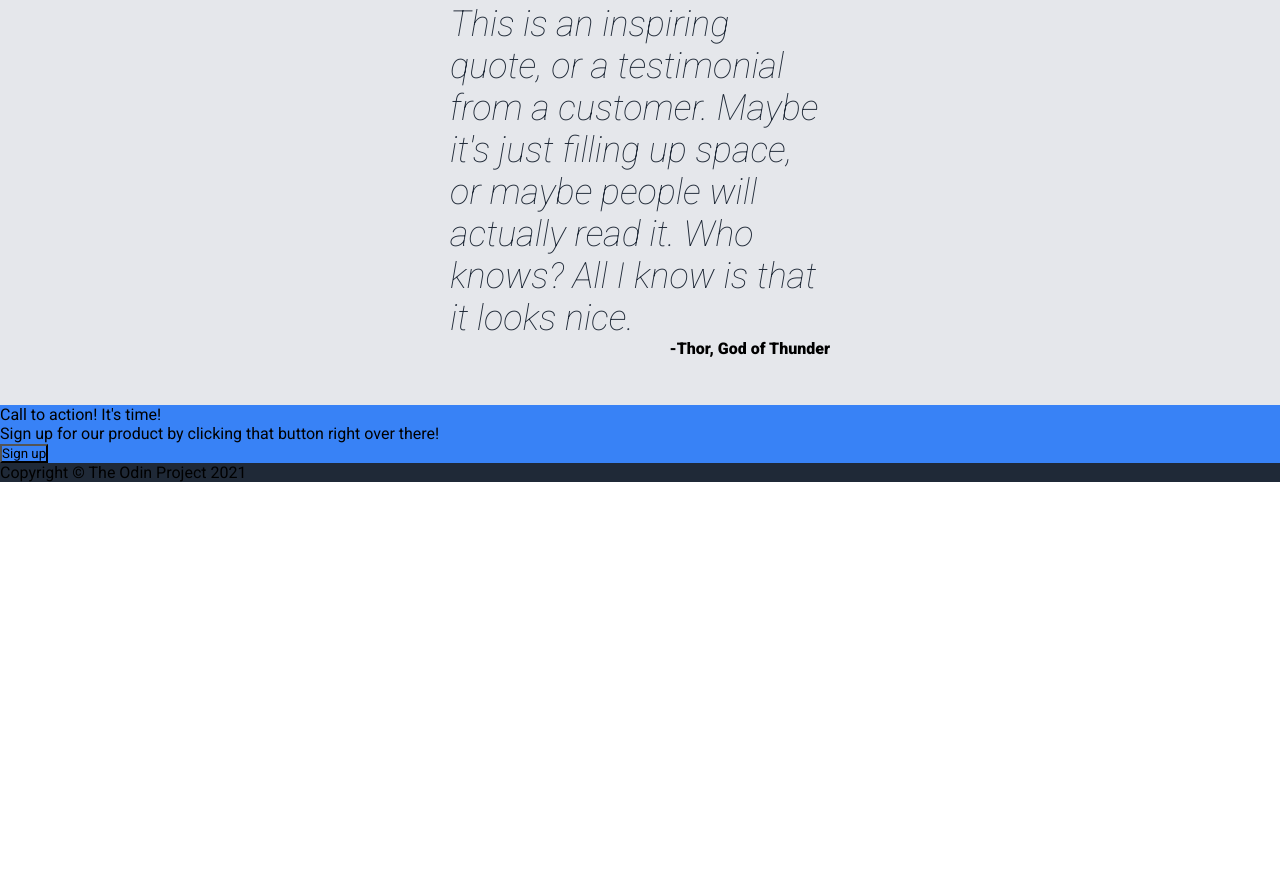
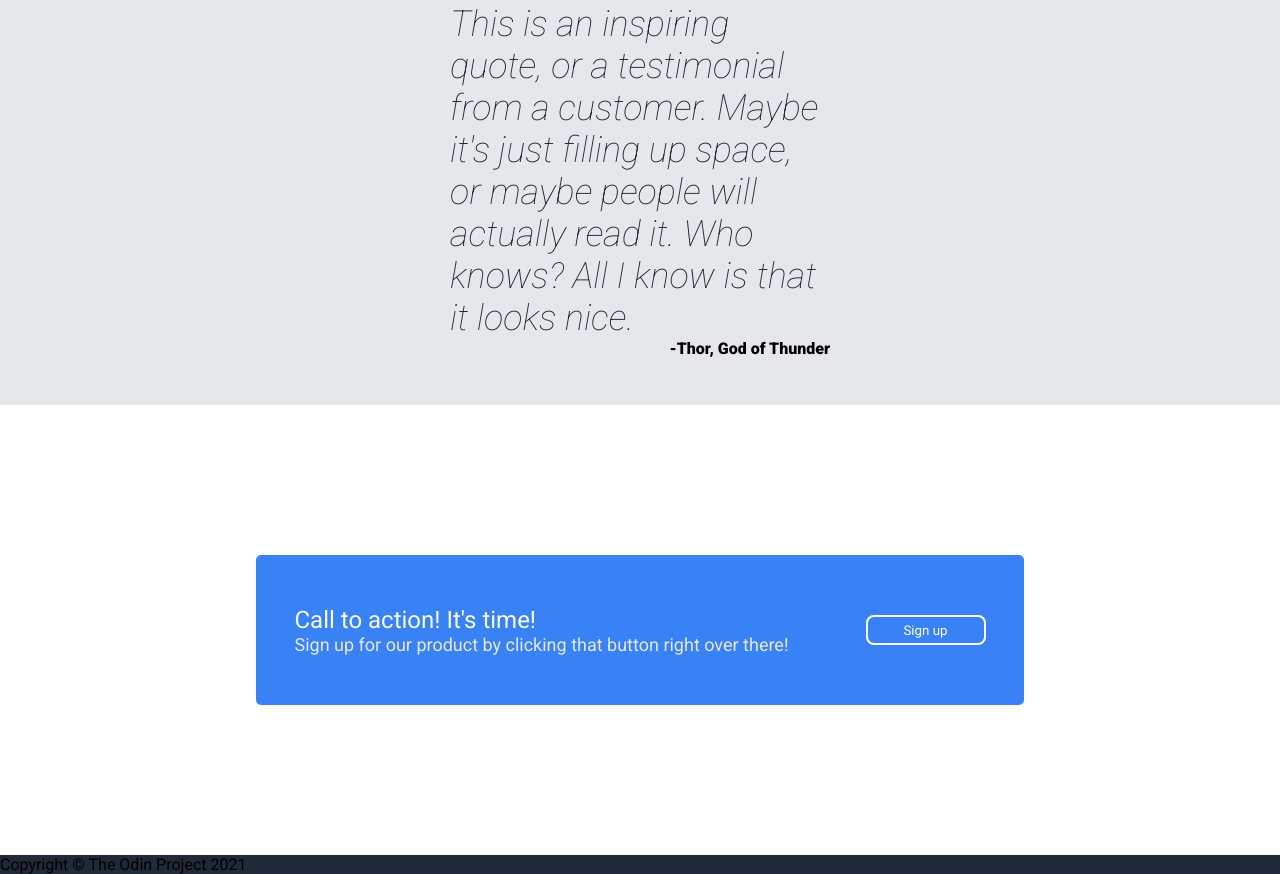
Before and after one commit to berin3/odin-landing-page, a plain HTML site: page index.html in a window 1280 px wide. Shown: the part 876-1750 px from the top of the page. Before the commit the page ends 1358 px from the top, so only its background shows below. Drawn offline with Linux system fonts and the light colour scheme.

Commit message:
Add Ad style

```diff
--- a/index.html
+++ b/index.html
@@ -61,8 +61,8 @@
     <div class="ad-space">
         <div class="ad">
             <div class="ad-left">
-                <p>Call to action! It's time!</p>
-                <p>Sign up for our product by clicking that button right over there!</p>
+                <p class="ad-title">Call to action! It's time!</p>
+                <p class="ad-description">Sign up for our product by clicking that button right over there!</p>
             </div>
             <button>Sign up</button>
         </div>
--- a/styles.css
+++ b/styles.css
@@ -23,7 +23,7 @@ body {
     background-color: #E5E7EB;
 }
 
-.logo {
+.logo, .ad-title {
     color: #F9FAF8;
     font-size: 24px;
 }
@@ -34,7 +34,7 @@ body {
     font-weight: 900;
 }
 
-a, .description {
+a, .description, .ad-description {
     color: #E5E7EB;
     font-size: 18px;
     text-decoration: none;
@@ -150,3 +150,29 @@ nav {
     align-self: flex-end;
     font-weight: 900;
 }
+
+.ad-space {
+   display: flex;
+   justify-content: space-evenly;
+   align-items: center;
+   min-height: 450px;
+}
+
+.ad {
+    width: 60%;
+    height: 150px;
+    border-radius: 5px;
+    border: none;
+    display: flex;
+    justify-content: space-around;
+    align-items: center;
+    color: white;
+}
+
+.ad button {
+    color: white;
+    border: 2px solid white;
+    border-radius: 8px;
+    width: 120px;
+    height: 30px;
+}
```
